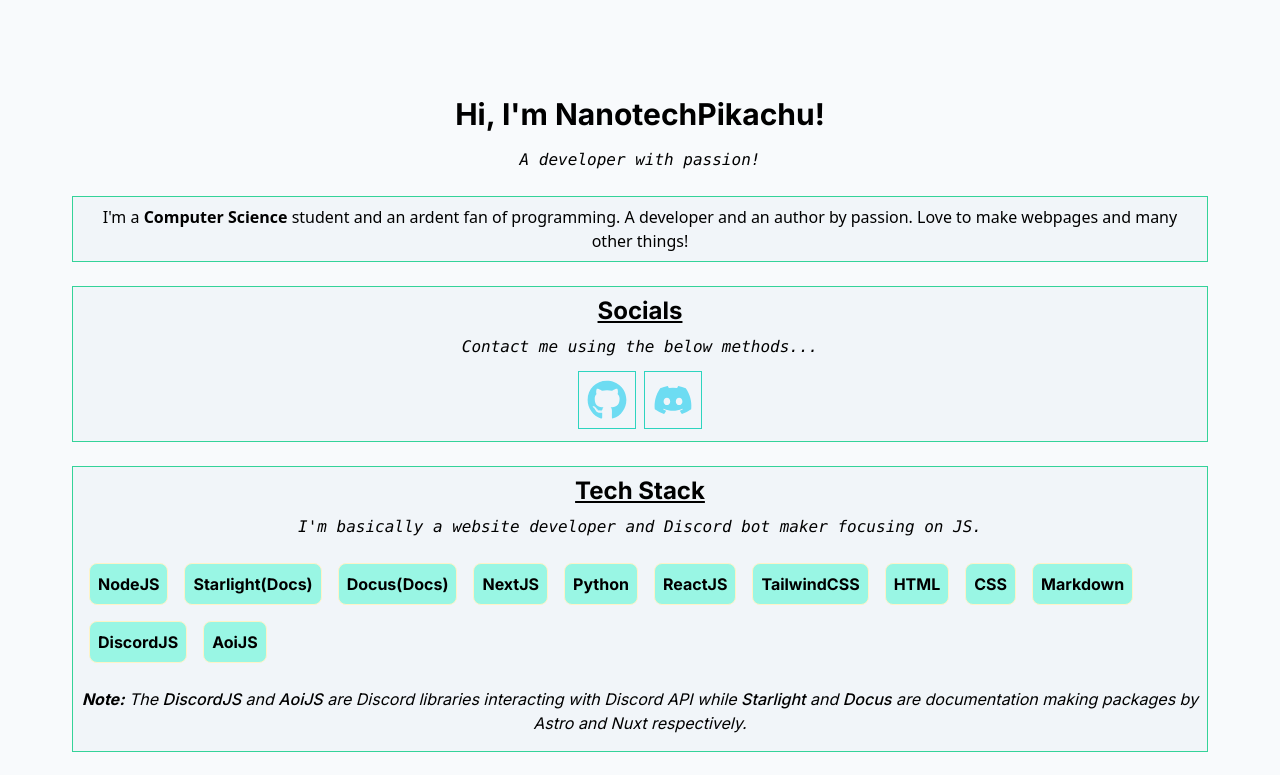
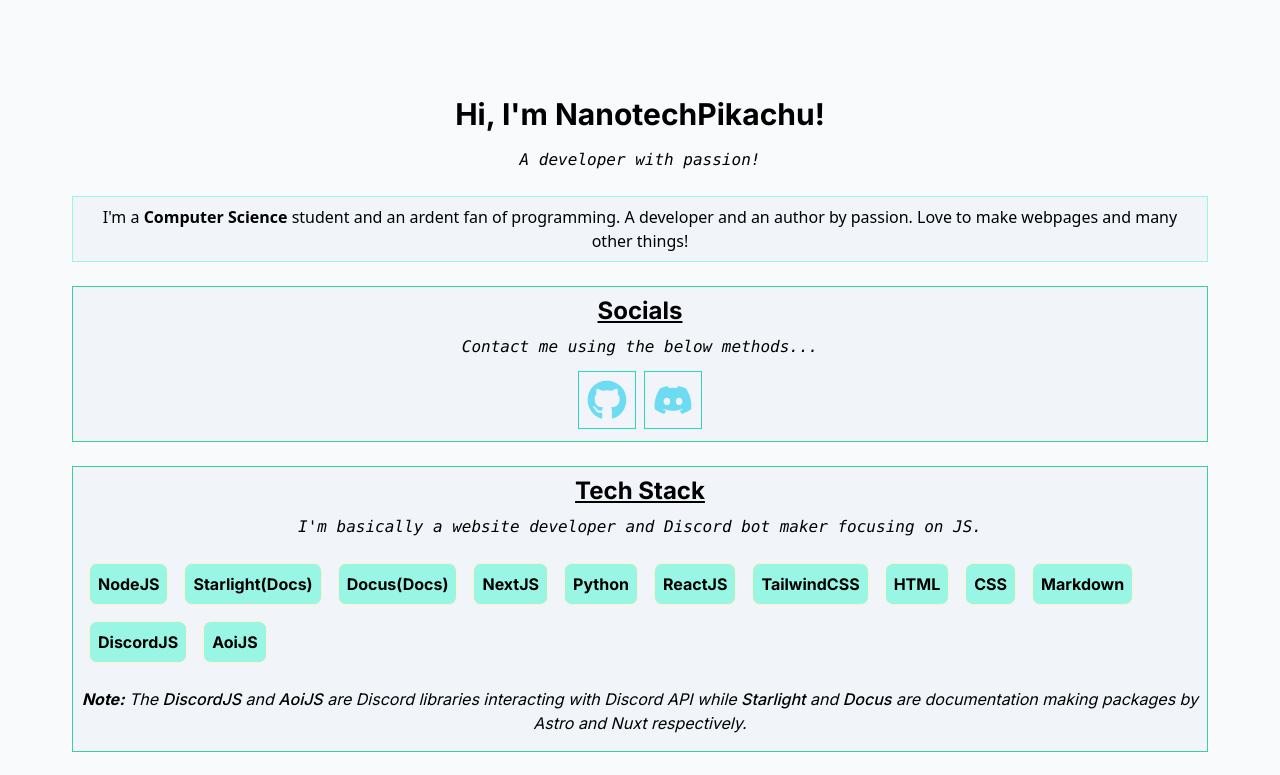
Before and after one commit to NanotechPikachu/Portfolio, a Next.js app: page / in a window 1280 px wide. Shown: the top 775 px of the page. Built offline with nearby package versions, Linux system fonts and the light colour scheme.

Commit message:
Update BasicInfo.jsx

```diff
--- a/src/components/BasicInfo.jsx
+++ b/src/components/BasicInfo.jsx
@@ -3,7 +3,7 @@ export default function BasicInfo() {
     <>
     <h1 className="font-bold text-center text-2xl md:text-3xl dark:text-white text-black mb-4">Hi, I&apos;m NanotechPikachu!</h1>
     <p className="font-mono text-sm dark:text-zinc-50 text-black md:text-base text-center"><i>A developer with passion!</i></p>
-    <div className="mt-6 mr-2 ml-2 border dark:border-emerald-600 border-emerald-400 dark:bg-[#2E3532] bg-slate-100 border">
+    <div className="mt-6 mr-2 ml-2 border dark:border-teal-100 border-teal-200 dark:bg-[#2E3532] bg-slate-100 border">
     <p className="font-sans md:text-center md:text-base text-sm dark:text-zinc-50 text-black mr-3 ml-3 mt-2 mb-2">
 I&apos;m a <b>Computer Science</b> student and an ardent fan of programming. A developer and an author by passion. Love to make webpages and many other things!
     </p>
```
